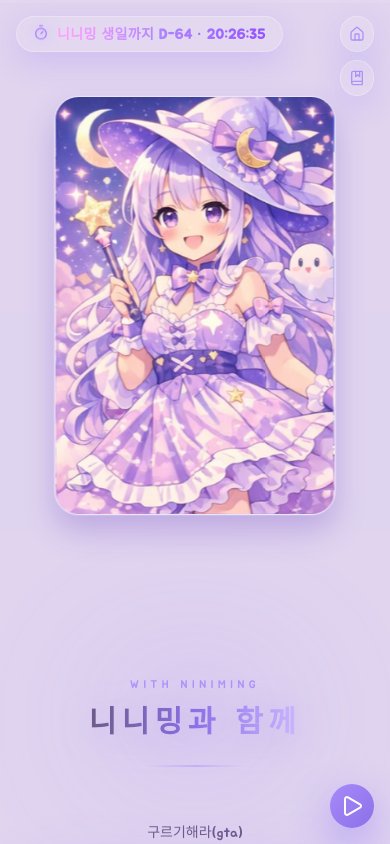
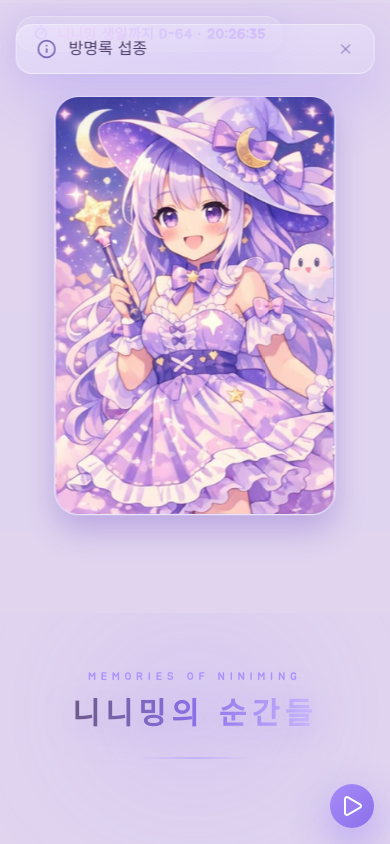
Before and after one commit to PHILIA002/happy-birthday, a Next.js app: page / in a window 390 px wide. Shown: the top 844 px of the page. Built offline with nearby package versions, Linux system fonts and the light colour scheme.

Commit message:
일부 기능 비활성화

```diff
--- a/app/page.tsx
+++ b/app/page.tsx
@@ -5,6 +5,7 @@ import Letter from "@/components/sections/Letter";
 import FadeIn from "@/components/FadeIn";
 import TimelineProgress from "@/components/TimelineProgress";
 import BirthdayFireworks from "@/components/BirthdayFireworks";
+import NoticeToast from "@/components/NoticeToast";
 
 export default function Home() {
   return (
@@ -15,8 +16,8 @@ export default function Home() {
       <main className="min-h-screen">
         <FadeIn>
           <TimelineProgress />
+          <NoticeToast message="방명록 섭종" />
           <Gallery />
-          <Player />
           <Server />
           <Letter />
         </FadeIn>
--- a/components/Links.tsx
+++ b/components/Links.tsx
@@ -6,10 +6,13 @@ import GlassCard from "./GlassCard";
 import { Home, BookMarked } from "lucide-react";
 
 export default function Links() {
+  const SHOW_INTERNAL = false;
+
   return (
     <div className="flex flex-col md:flex-row items-center gap-2 md:gap-3">
 
-      {/* ===== HOME ===== */}
+      {SHOW_INTERNAL && (
+        <>
           <Link
             href="/"
             className="group relative cursor-pointer"
@@ -56,7 +59,6 @@ export default function Links() {
             </GlassCard>
           </Link>
 
-      {/* ===== 방명록 (내부 라우팅) ===== */}
           <Link
             href="/guestbook"
             className="group relative cursor-pointer"
@@ -83,7 +85,8 @@ export default function Links() {
                 group-hover:scale-110
                 group-hover:bg-white/35
                 active:scale-95
-            transition-colors duration-300
+                transition-colors
+                duration-300
                 text-[#A78BFA]/90 hover:text-[#8B6FE8]
               "
             >
@@ -102,6 +105,8 @@ export default function Links() {
               </div>
             </GlassCard>
           </Link>
+        </>
+      )}
 
       {/* ===== Divider ===== */}
       <div
--- /dev/null
+++ b/components/NoticeToast.tsx
@@ -0,0 +1,63 @@
+"use client";
+
+import { useEffect, useState } from "react";
+import { Info, X } from "lucide-react";
+
+interface NoticeToastProps {
+  message: string;
+  duration?: number;
+}
+
+export default function NoticeToast({
+  message,
+  duration = 10000,
+}: NoticeToastProps) {
+  const [show, setShow] = useState(false);
+
+  useEffect(() => {
+    // 약간 딜레이 주면 UX 좋음
+    const t = setTimeout(() => {
+      setShow(true);
+    }, 500);
+
+    return () => clearTimeout(t);
+  }, []);
+
+  useEffect(() => {
+    if (!show) return;
+    const t = setTimeout(() => setShow(false), duration);
+    return () => clearTimeout(t);
+  }, [show, duration]);
+
+  if (!show) return null;
+
+  return (
+    <div className="fixed top-6 left-1/2 -translate-x-1/2 z-[999] w-[92%] max-w-md animate-slideIn">
+      <div
+        className="
+          relative
+          px-5 py-3
+          rounded-2xl
+          backdrop-blur-xl
+          border border-white/40
+          shadow-[0_20px_60px_rgba(120,90,255,0.25)]
+          bg-gradient-to-br from-[#EDE9FE]/60 to-[#DDD6FE]/30
+          flex items-center gap-3
+        "
+      >
+        <Info className="w-5 h-5 text-[#7C66B4]" />
+
+        <p className="text-medium text-[#4F3F6B] font-medium flex-1">
+          {message}
+        </p>
+
+        <button
+          onClick={() => setShow(false)}
+          className="text-[#7C66B4]/60 hover:text-[#7C66B4]"
+        >
+          <X className="w-4 h-4 cursor-pointer" />
+        </button>
+      </div>
+    </div>
+  );
+}
--- a/components/sections/Gallery.tsx
+++ b/components/sections/Gallery.tsx
@@ -1,6 +1,6 @@
 "use client";
 
-import { useState, useEffect } from "react";
+import { useState, useEffect, useRef } from "react";
 import { GALLERY } from "@/data/gallery";
 import { Swiper, SwiperSlide } from "swiper/react";
 import { Autoplay } from "swiper/modules";
@@ -12,24 +12,32 @@ export default function Gallery() {
   const [swiperRef, setSwiperRef] = useState<SwiperType | null>(null);
   const [modal, setModal] = useState<string | null>(null);
 
+  const scrollYRef = useRef(0);
+
+  // ✅ 브라우저 스크롤 복원 방지
+  useEffect(() => {
+    if ("scrollRestoration" in history) {
+      history.scrollRestoration = "manual";
+    }
+  }, []);
+
+  // ✅ 안전한 scroll lock
   useEffect(() => {
     if (!modal) return;
 
-    const scrollY = window.scrollY;
+    scrollYRef.current = window.scrollY;
 
-    document.body.style.position = "fixed";
-    document.body.style.top = `-${scrollY}px`;
-    document.body.style.left = "0";
-    document.body.style.right = "0";
+    const scrollbarWidth =
+      window.innerWidth - document.documentElement.clientWidth;
+
     document.body.style.overflow = "hidden";
+    document.body.style.paddingRight = `${scrollbarWidth}px`;
 
     return () => {
-      document.body.style.position = "";
-      document.body.style.top = "";
-      document.body.style.left = "";
-      document.body.style.right = "";
       document.body.style.overflow = "";
-      window.scrollTo(0, scrollY);
+      document.body.style.paddingRight = "";
+
+      window.scrollTo(0, scrollYRef.current);
     };
   }, [modal]);
 
@@ -90,7 +98,7 @@ export default function Gallery() {
           ))}
         </Swiper>
 
-        {/* 하단 썸네일 */}
+        {/* 썸네일 */}
         <div className="mt-6 hidden md:flex justify-center gap-3">
           {GALLERY.map((img, idx) => (
             <button
@@ -120,7 +128,7 @@ export default function Gallery() {
 
       </div>
 
-      {/* ✅ MODAL (추가된 부분) */}
+      {/* MODAL */}
       {modal && (
         <div
           onClick={() => setModal(null)}
@@ -144,7 +152,6 @@ export default function Gallery() {
           />
         </div>
       )}
-
     </section>
   );
 }
--- a/components/sections/Server.tsx
+++ b/components/sections/Server.tsx
@@ -32,37 +32,6 @@ export default function Server() {
 
   return (
     <section className="relative py-14 md:py-24 overflow-hidden">
-
-      {/* MAIN */}
-      <div className="relative flex flex-col items-center mb-32 md:mb-56 px-6">
-        {SERVERS[0].imgSrc && (
-          <img
-            src={SERVERS[0].imgSrc}
-            alt={SERVERS[0].title}
-            onClick={() => setModal(SERVERS[0].imgSrc!)}
-            className="
-              w-full max-w-[720px]
-              aspect-[16/9]
-              object-contain
-              rounded-[28px] md:rounded-3xl
-              border border-white/20
-              shadow-[0_25px_70px_rgba(180,160,255,0.18)]
-              mb-10 md:mb-14
-              cursor-zoom-in
-              transition duration-500
-              hover:scale-[1.02]
-            "
-          />
-        )}
-
-        <GlassCard className="px-9 md:px-14 py-6 md:py-8">
-          <h2 className="flex items-center gap-3 text-lg md:text-2xl font-semibold" style={{ color: "#4F3F6B" }}>
-            <TopIcon className="w-5 h-5 md:w-6 md:h-6" style={{ color: "#7C66B4" }} />
-            {SERVERS[0].title}
-          </h2>
-        </GlassCard>
-      </div>
-
       <div className="relative flex flex-col items-center mb-32 md:mb-40 px-6">
 
         {/* glow */}
@@ -130,7 +99,7 @@ export default function Server() {
           pointer-events-none
           absolute
           left-1/2
-          top-[1130px]
+          top-[350px]
           bottom-0
           -translate-x-1/2
           w-[2px]
@@ -158,7 +127,7 @@ export default function Server() {
 
       {/* 타임라인 서버들 */}
       <div className="space-y-28 md:space-y-48">
-        {SERVERS.slice(1).map((item, index) => {
+        {SERVERS.map((item, index) => {
           const Icon = item.icon;
           const hasImage = Boolean(item.imgSrc);
           const isReversed = index % 2 === 1;
--- a/data/servers.ts
+++ b/data/servers.ts
@@ -4,11 +4,6 @@ import {
 } from "lucide-react";
 
 export const SERVERS = [
-  {
-    title: "지력사무소",
-    imgSrc: "/servers/지력사무소.jpg",
-    icon: HardHat,
-  },
   {
     date: "2023.01 ~",
     title: "퐁퐁랜드",
```
Lines whose indentation alone changed are shown as unchanged.
